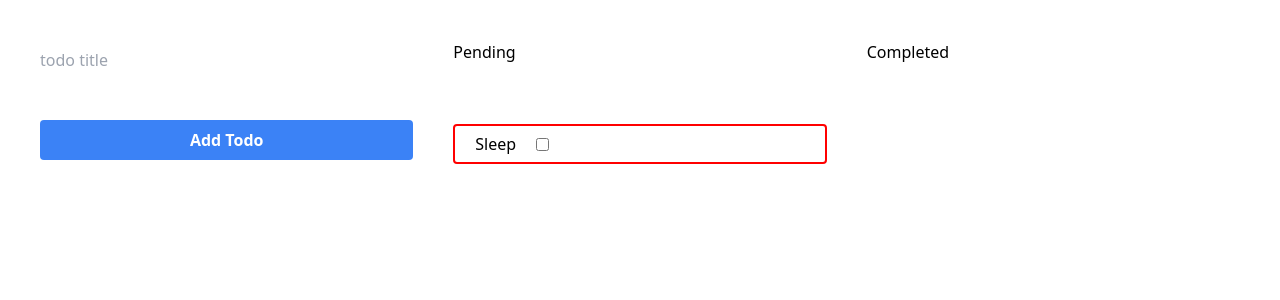
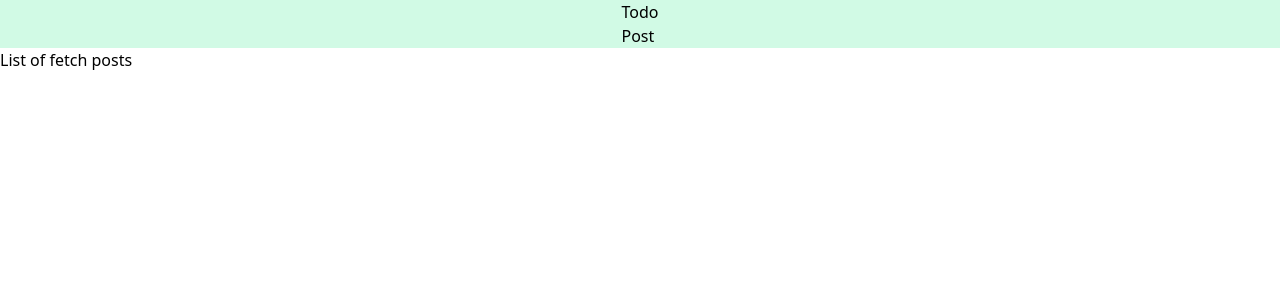
Before and after one commit to engr-hasanuzzaman/fun-with-vuejs, a Vue app: page /todos in a window 1280 px wide. Shown: the top 300 px of the page. Built offline with nearby package versions, Linux system fonts and the light colour scheme.

Commit message:
Add two menu item with vue-router

```diff
--- a/src/assets/styles/index.css
+++ b/src/assets/styles/index.css
@@ -1,3 +1,3 @@
-@import "tailwindcss/base";
+/* @import "tailwindcss/base";
 @import "tailwindcss/components";
-@import "tailwindcss/utilities";
+@import "tailwindcss/utilities"; */
--- a/src/components/Header.vue
+++ b/src/components/Header.vue
@@ -1,6 +1,13 @@
 <template>
     <div class="h-12 bg-green-100 flex items-center justify-center">
-        <h1>Menu section will goes here</h1>
+        <ul>
+            <li>
+                <router-link to="/todos">Todo</router-link>
+            </li>
+            <li>
+                <router-link to="/posts">Post</router-link>
+            </li>
+        </ul>
     </div>
 </template>
 
--- a/src/components/Home.vue
+++ b/src/components/Home.vue
@@ -1,16 +1,21 @@
 <template>
-    <div class="w-md mx-auto flex space-x-10 mt-10 px-10">
-        <div class="flex-1">
-            <TodoForm @newTodoAdded="addTodo"></TodoForm>
+    <div>
+        <Header />
+        <div class="w-md mx-auto flex space-x-10 mt-10 px-10">
+            <div class="flex-1">
+                <TodoForm @newTodoAdded="addTodo"></TodoForm>
+            </div>
+            <TodoList title="Pending" :todos="inCompletedTodo" @clicked="toggleStatus"></TodoList>
+            <TodoList title="Completed" :todos="completedTodo" @clicked="toggleStatus"></TodoList>
         </div>
-        <TodoList title="Pending" :todos="inCompletedTodo" @clicked="toggleStatus"></TodoList>
-        <TodoList title="Completed" :todos="completedTodo" @clicked="toggleStatus"></TodoList>
     </div>
+
 </template>
 
 <script>
 import TodoList from './TodoList';
 import TodoForm from './NewTodo';
+import Header from './Header';
 
 export default {
   name: 'Home',
@@ -41,7 +46,8 @@ export default {
   },
   components: {
       TodoList,
-      TodoForm
+      TodoForm,
+      Header,
   }
 }
 </script>
--- a/src/components/post/Index.vue
+++ b/src/components/post/Index.vue
@@ -1,5 +1,6 @@
 <template>
     <div class="container">
+        <Header />
         <h1>List of fetch posts</h1>
         <ul>
             <li v-for="post in posts" :key="post.id"> {{post.title}} </li>
@@ -9,6 +10,8 @@
 
 <script>
 // import { fetchPosts } from './Api';
+import Header from '../Header';
+
 export default {
     name: "PostsPage",
     data() {
@@ -19,6 +22,9 @@ export default {
     created: function () {
         // const posts = fetchPosts();
         // this.posts = [...this.posts, ...posts];
+    },
+    components: {
+        Header
     }
 }
 </script>
```
Also changed, not shown: src/router/index.js (+5 -5 lines).
